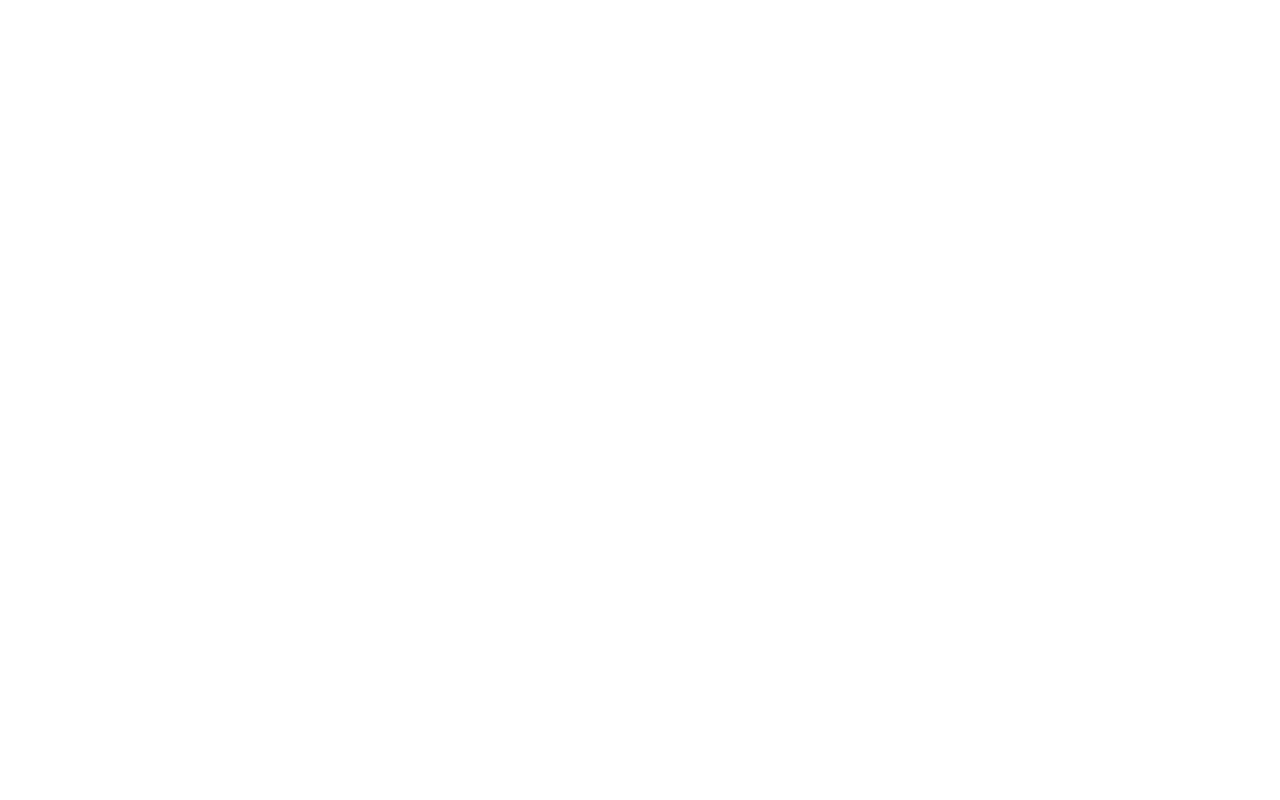
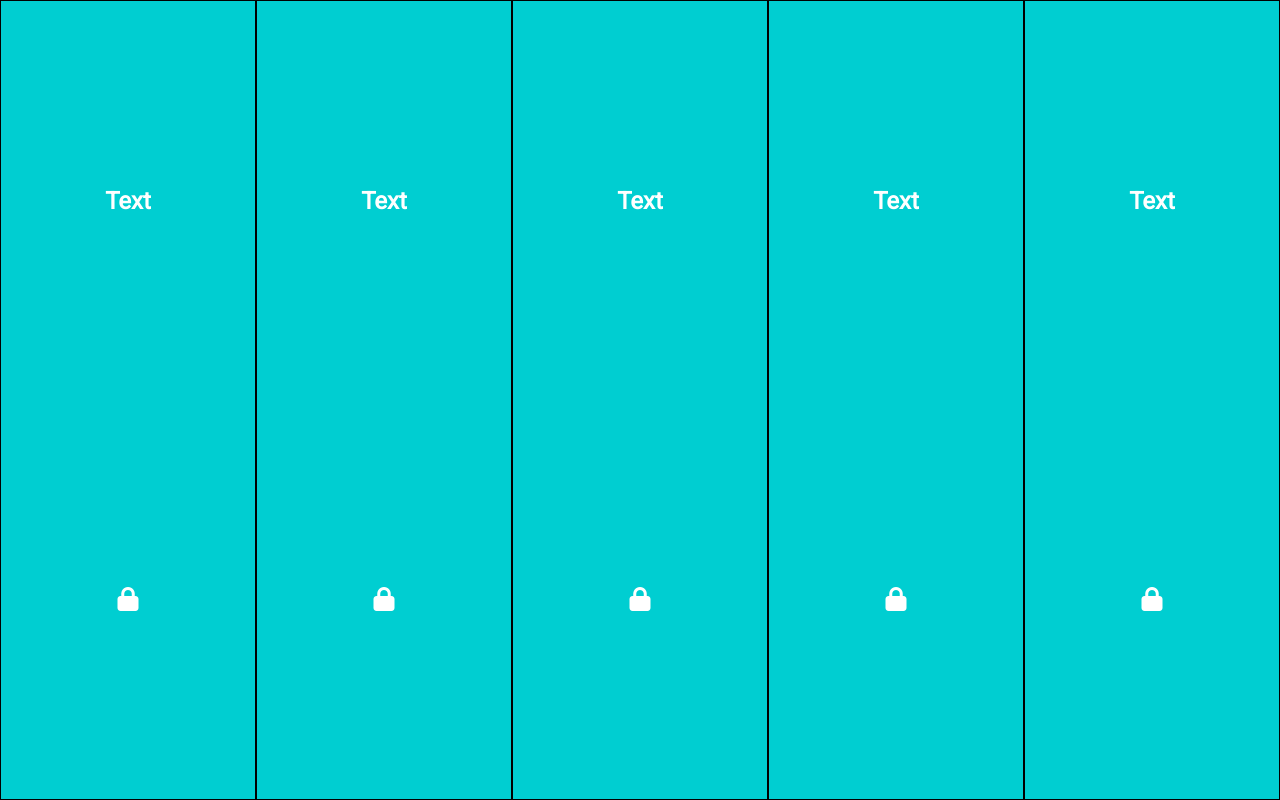
Before and after one commit to stepanchaban/color-change, a plain HTML site: page index.html in a window 1280 px wide. Drawn offline with Linux system fonts and the light colour scheme.

Commit message:
Basic layout

```diff
--- a/index.html
+++ b/index.html
@@ -1,12 +1,57 @@
 <!DOCTYPE html>
 <html lang="en">
+
 <head>
   <meta charset="UTF-8">
   <meta http-equiv="X-UA-Compatible" content="IE=edge">
   <meta name="viewport" content="width=device-width, initial-scale=1.0">
+  <link rel="stylesheet" href="style.css">
+  <link rel="preconnect" href="https://fonts.googleapis.com">
+  <link rel="preconnect" href="https://fonts.gstatic.com" crossorigin>
+  <link href="https://fonts.googleapis.com/css2?family=Roboto&display=swap" rel="stylesheet">
+  <link rel="stylesheet" href="https://cdnjs.cloudflare.com/ajax/libs/font-awesome/6.3.0/css/all.min.css"
+    integrity="sha512-SzlrxWUlpfuzQ+pcUCosxcglQRNAq/DZjVsC0lE40xsADsfeQoEypE+enwcOiGjk/bSuGGKHEyjSoQ1zVisanQ=="
+    crossorigin="anonymous" referrerpolicy="no-referrer" />
   <title>Color change</title>
 </head>
+
 <body>
+  <div class="col">
+    <h2>Text</h2>
+    <button>
+      <i class="fa-solid fa-lock"></i>
+    </button>
+  </div>
+
+  <div class="col">
+    <h2>Text</h2>
+    <button>
+      <i class="fa-solid fa-lock"></i>
+      <!-- <i class="fa-solid fa-lock-open"></i> -->
+    </button>
+  </div>
+
+  <div class="col">
+    <h2>Text</h2>
+    <button>
+      <i class="fa-solid fa-lock"></i>
+    </button>
+  </div>
+
+  <div class="col">
+    <h2>Text</h2>
+    <button>
+      <i class="fa-solid fa-lock"></i>
+    </button>
+  </div>
+
+  <div class="col">
+    <h2>Text</h2>
+    <button>
+      <i class="fa-solid fa-lock"></i>
+    </button>
+  </div>
 
 </body>
+
 </html>
--- /dev/null
+++ b/style.css
@@ -0,0 +1,48 @@
+* {
+  padding: 0;
+  margin: 0;
+  box-sizing: border-box;
+}
+
+body {
+  font-family: 'Roboto', sans-serif;
+  height: 100vh;
+  display: flex;
+}
+
+.col {
+  border: 1px solid black;
+  flex: 1;
+  background: darkturquoise;
+  display: flex;
+  flex-direction: column;
+  justify-content: space-around;
+  align-items: center;
+}
+
+.col h2 {
+  padding: 10px;
+  color: #fff;
+  border-radius: 10px;
+  transition: background 0.3s;
+}
+
+.col h2:hover {
+  background: rgba(0, 0, 0, 0.1);
+  cursor: pointer;
+}
+
+.col button {
+  border: none;
+  background: transparent;
+  font-size: 1.5rem;
+  color: #fff;
+  padding: 10px;
+  border-radius: 10px;
+  transition: background 0.3s;
+}
+
+.col button:hover {
+  background: rgba(0, 0, 0, 0.1);
+  cursor: pointer;
+}
```
